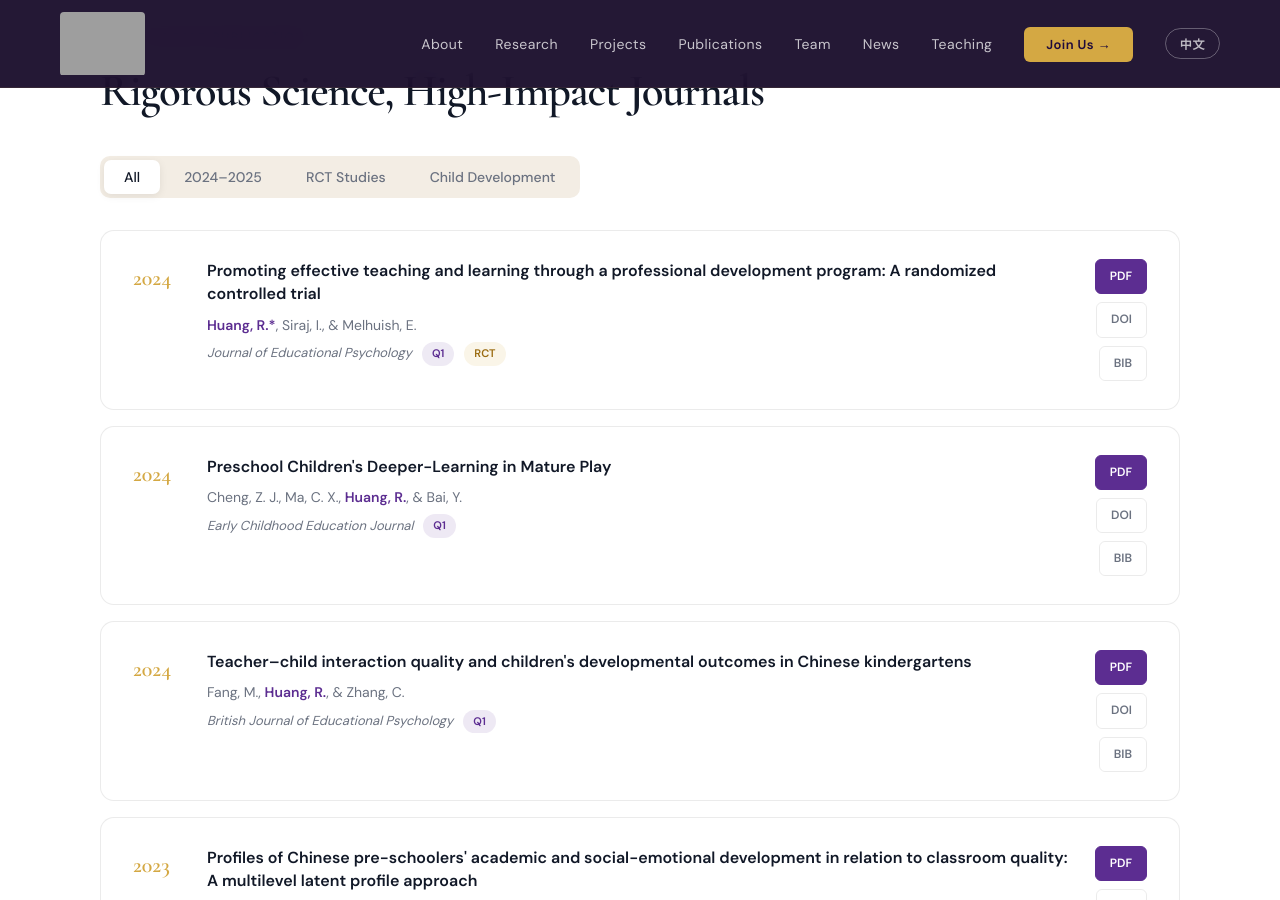
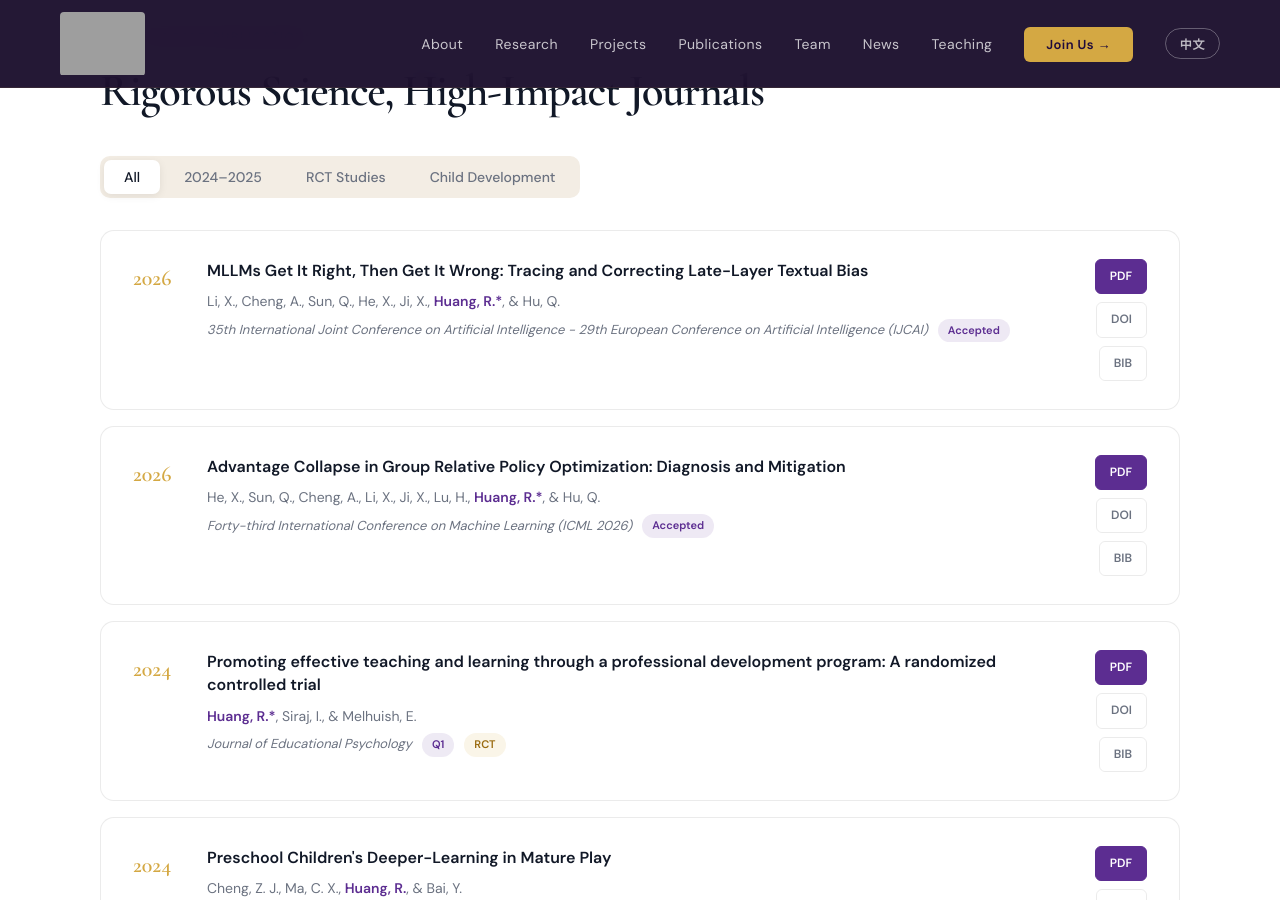
Before and after one commit to KINDY-Lab/Homepage, a Jekyll site: the page built from index.html, in a window 1280 px wide and 900 px high, scrolled down 4586 px. Built offline with Jekyll 4.4.1, drawn with Linux system fonts in a browser that asks for light colours; some of the changed text lies outside the part shown; grey boxes are pictures that could not be loaded.

Commit message:
feat: add IJCAI 2026 and ICML 2026 accepted papers to news and publications
Co-Authored-By: Claude Opus 4.7 <noreply@anthropic.com>

```diff
--- a/_data/news.yml
+++ b/_data/news.yml
@@ -1,3 +1,15 @@
+- date: "2026-05"
+  category: "paper"
+  title_en: "Paper accepted at IJCAI 2026 — MLLMs Get It Right, Then Get It Wrong: Tracing and Correcting Late-Layer Textual Bias"
+  title_zh: "论文被 IJCAI 2026 接收 — MLLMs Get It Right, Then Get It Wrong: Tracing and Correcting Late-Layer Textual Bias"
+  badge: "Paper"
+
+- date: "2026-05"
+  category: "paper"
+  title_en: "Paper accepted at ICML 2026 — Advantage Collapse in Group Relative Policy Optimization: Diagnosis and Mitigation"
+  title_zh: "论文被 ICML 2026 接收 — Advantage Collapse in Group Relative Policy Optimization: Diagnosis and Mitigation"
+  badge: "Paper"
+
 - date: "2024-08"
   category: "grant"
   title_en: "Received NSFC Youth Program Grant"
--- a/_data/publications.yml
+++ b/_data/publications.yml
@@ -1,3 +1,31 @@
+- id: li2026mllms
+  year: 2026
+  title_en: "MLLMs Get It Right, Then Get It Wrong: Tracing and Correcting Late-Layer Textual Bias"
+  title_zh: "MLLMs Get It Right, Then Get It Wrong: Tracing and Correcting Late-Layer Textual Bias"
+  authors: "Li, X., Cheng, A., Sun, Q., He, X., Ji, X., Huang, R.*, & Hu, Q."
+  author_highlight: "Huang, R."
+  venue: "35th International Joint Conference on Artificial Intelligence - 29th European Conference on Artificial Intelligence (IJCAI)"
+  venue_short: "IJCAI 2026"
+  year_pub: 2026
+  category: [ai, ml]
+  badges: ["Accepted"]
+  doi: ""
+  pdf: ""
+
+- id: he2026advantage
+  year: 2026
+  title_en: "Advantage Collapse in Group Relative Policy Optimization: Diagnosis and Mitigation"
+  title_zh: "Advantage Collapse in Group Relative Policy Optimization: Diagnosis and Mitigation"
+  authors: "He, X., Sun, Q., Cheng, A., Li, X., Ji, X., Lu, H., Huang, R.*, & Hu, Q."
+  author_highlight: "Huang, R."
+  venue: "Forty-third International Conference on Machine Learning (ICML 2026)"
+  venue_short: "ICML 2026"
+  year_pub: 2026
+  category: [ai, ml]
+  badges: ["Accepted"]
+  doi: ""
+  pdf: ""
+
 - id: huang2024rct
   year: 2024
   title_en: "Promoting effective teaching and learning through a professional development program: A randomized controlled trial"
```
